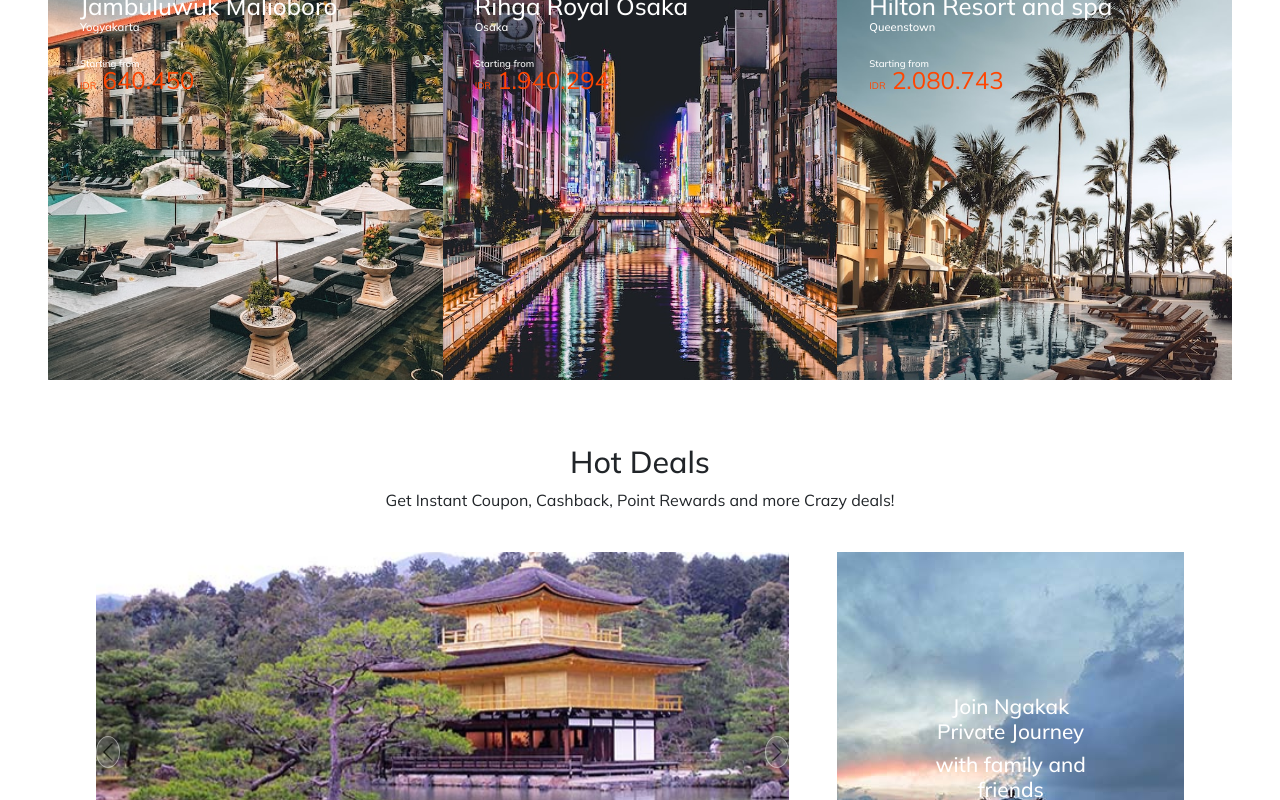
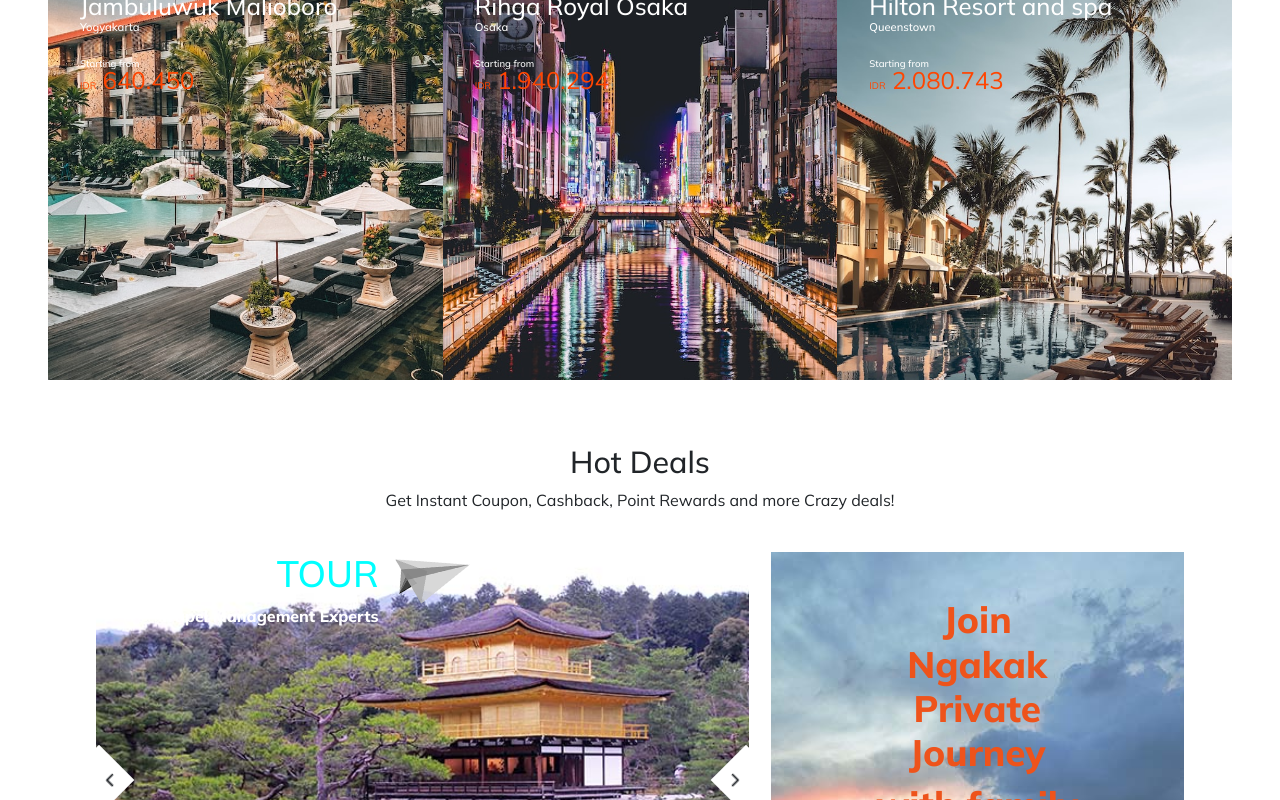
Before and after one commit to Jusman91/Web_Taravel, a React (Create React App) app: page /hotels in a window 1280 px wide. Shown: the part 2000-2800 px from the top of the page. Built offline with nearby package versions, Linux system fonts and the light colour scheme.

Commit message:
add content in tour packages

```diff
--- a/src/App.css
+++ b/src/App.css
@@ -1,11 +1,3 @@
-@import url('https://fonts.googleapis.com/css2?family=Mulish:ital,wght@0,200;0,300;0,400;0,500;0,600;0,700;0,800;0,900;1,200;1,300;1,400;1,500;1,600;1,700;1,800;1,900&display=swap');
-
-* {
-	margin: 0;
-	padding: 0;
-	box-sizing: border-box;
-	font-family: 'Mulish', sans-serif;
-}
 .head {
 	text-align: center;
 	margin-bottom: 2rem;
--- /dev/null
+++ b/src/components/banners/BannerSlide.css
@@ -0,0 +1,158 @@
+.container-banners {
+	width: 100%;
+	height: 100vh;
+	padding: 3rem 6rem;
+	margin-bottom: -4rem;
+	text-align: center;
+	font-size: 0.8rem;
+}
+
+.wrapper-banners {
+	position: relative;
+}
+.container-banners .slick-list {
+	width: 60%;
+}
+.wrapper-banner .image-slide {
+	width: 100%;
+	height: 450px;
+}
+.icon-arrow-left {
+	display: flex;
+	justify-content: flex-end;
+	align-items: flex-start;
+	padding-top: 0.5rem;
+	padding-right: 0.5rem;
+	position: absolute;
+	background-color: #fff;
+	width: 50px;
+	height: 50px;
+	left: -2%;
+	top: 45%;
+	transform: translateY(-50%);
+	font-size: 1.2rem;
+	z-index: 888;
+	cursor: pointer;
+	transform: rotate(45deg);
+}
+.iconarrowleft {
+	transform: rotate(45deg);
+}
+.icon-arrow-right {
+	display: flex;
+	justify-content: flex-start;
+	align-items: flex-end;
+	padding-bottom: 0.5rem;
+	padding-left: 0.5rem;
+	position: absolute;
+	background-color: #fff;
+	width: 50px;
+	height: 50px;
+	right: 38%;
+	top: 45%;
+	transform: translateY(-50%);
+	font-size: 1.2rem;
+	transform: rotate(45deg);
+	cursor: pointer;
+}
+.iconarrowright {
+	transform: rotate(45deg);
+}
+.icon-arrow-left:hover,
+.icon-arrow-right:hover {
+	color: rgb(238, 83, 27);
+}
+.wrapper-banner .image-slide img {
+	width: 100%;
+	height: 100%;
+	object-fit: cover;
+}
+.wrapper-banner .logo-banner {
+	position: relative;
+	font-weight: 800;
+}
+.wrapper-banner .logo-banner h1 {
+	color: #fff;
+	font-weight: 900 bold;
+	font-size: 2.3rem;
+}
+.wrapper-banner .logo-banner p {
+	font-size: 1rem;
+	color: #fff;
+	text-align: end;
+}
+.wrapper-banner .logo-banner span {
+	color: aqua;
+}
+.wrapper-banner .logo-banner img {
+	width: 25%;
+	position: absolute;
+	right: -30%;
+	top: -10%;
+	transform: rotate(30deg);
+}
+.wrapper-banner .text-slide {
+	position: absolute;
+	top: 10%;
+	transform: translate(0, -50%);
+	padding-left: 1rem;
+	z-index: 99;
+}
+.wrapper-banner .desc-banner {
+	position: absolute;
+	color: #fff;
+	top: 80%;
+	/* left: 50%; */
+	transform: translate(4%, -50%);
+	z-index: 99;
+}
+.wrapper-banner .desc-banner h3 {
+	font-size: 2.1rem;
+}
+.wrapper-banner .desc-banner p {
+	color: rgb(238, 83, 27);
+	font-size: 1.7rem;
+	font-weight: 700;
+}
+.banner-img {
+	position: absolute;
+	right: 0;
+	top: 0;
+	width: 38%;
+	height: 450px;
+}
+.banner-img img {
+	width: 100%;
+	height: 100%;
+	object-fit: cover;
+}
+.banner-img .text-banner {
+	position: absolute;
+	top: 10%;
+	left: 50%;
+	transform: translate(-50%, 0);
+}
+.banner-img .text-banner h3,
+.text-banner h4 {
+	font-size: 2.3rem;
+	font-weight: 800;
+	color: rgb(238, 83, 27);
+}
+
+.container-banners .btn-banner {
+	background-color: rgb(67, 114, 233);
+	border: none;
+	outline: none;
+	border-radius: 4px;
+	padding: 0.5rem 1rem;
+	font-size: 1rem;
+	font-weight: 600;
+	color: #fff;
+	margin-top: 1.3rem;
+	transition: 1s;
+}
+
+.btn-banner:hover {
+	background-color: #fff;
+	color: rgb(67, 114, 233);
+}
--- a/src/components/banners/BannerSlide.jsx
+++ b/src/components/banners/BannerSlide.jsx
@@ -1,13 +1,46 @@
-import React from 'react';
-import Carousel from 'react-bootstrap/Carousel';
-import '../banners/SlideStyles.css';
-import Banner1 from '../../asset/banner/b2.jpg';
-import Banner2 from '../../asset/banner/b3.jpg';
-import Banner3 from '../../asset/banner/b4.jpg';
-import Banner4 from '../../asset/banner/b5.jpg';
+import '../banners/BannerSlide.css';
+
 import Banner5 from '../../asset/banner/b1.jpg';
+import Slider from 'react-slick';
+import BannerSlideData from './BannerSlideData';
+import BannerSlideContainer from './BannerSlideContainer';
+import {
+	IoIosArrowUp,
+	IoIosArrowDown,
+} from 'react-icons/io';
+
+function SamplePrevArrow(props) {
+	const { onClick } = props;
+	return (
+		<div className='icon-arrow-left' onClick={onClick}>
+			<IoIosArrowDown className='iconarrowleft' />
+		</div>
+	);
+}
+function SampleNextArrow(props) {
+	const { onClick } = props;
+	return (
+		<div className='icon-arrow-right' onClick={onClick}>
+			<IoIosArrowUp className='iconarrowright' />
+		</div>
+	);
+}
 
 function Slide() {
+	const data = BannerSlideData();
+	const settings = {
+		dots: false,
+		infinite: true,
+		arrows: true,
+		nextArrow: <SampleNextArrow />,
+		prevArrow: <SamplePrevArrow />,
+		slidesToShow: 1,
+		slidesToScroll: 1,
+		autoplay: true,
+		speed: 1000,
+		autoplaySpeed: 5000,
+		cssEase: 'linear',
+	};
 	return (
 		<section className='container-banners'>
 			<div className='head'>
@@ -17,45 +50,19 @@ function Slide() {
 					more Crazy deals!
 				</p>
 			</div>
-			<div className='banner-slide'>
-				<Carousel slide={true} variant='dark'>
-					<Carousel.Item interval-={300}>
-						<div>
-							<img
-								className='d-block w-100'
-								src={Banner1}
-								alt='First slide'
+			<div className='wrapper-banners'>
+				<div>
+					<Slider {...settings}>
+						{data.map((item, idx) => (
+							<BannerSlideContainer
+								key={idx}
+								image={item.image}
+								text1={item.text1}
+								text2={item.text2}
 							/>
-						</div>
-					</Carousel.Item>
-					<Carousel.Item interval-={300}>
-						<div>
-							<img
-								className='d-block w-100'
-								src={Banner2}
-								alt='Second slide'
-							/>
-						</div>
-					</Carousel.Item>
-					<Carousel.Item interval-={300}>
-						<div>
-							<img
-								className='d-block w-100'
-								src={Banner3}
-								alt='Third slide'
-							/>
-						</div>
-					</Carousel.Item>
-					<Carousel.Item interval-={300}>
-						<div>
-							<img
-								className='d-block w-100'
-								src={Banner4}
-								alt='Third slide'
-							/>
-						</div>
-					</Carousel.Item>
-				</Carousel>
+						))}
+					</Slider>
+				</div>
 				<div className='banner-img'>
 					<div className='text-banner'>
 						<h3>Join Ngakak Private Journey</h3>
--- /dev/null
+++ b/src/components/banners/BannerSlideContainer.jsx
@@ -0,0 +1,27 @@
+import Logo from '../../asset/logo/p1.png';
+export const BannerSlideContainer = (props) => {
+	return (
+		<>
+			<div className='wrapper-banner'>
+				<div className='image-slide'>
+					<img src={props.image} alt='Banners' />
+				</div>
+				<div className='text-slide'>
+					<div className='logo-banner'>
+						<h1>
+							NGAKAK <span>TOUR</span>
+						</h1>
+						<p>Trapel Management Experts</p>
+						<img src={Logo} alt='logo' />
+					</div>
+				</div>
+				<div className='desc-banner'>
+					<h3>{props.text1}</h3>
+					<p>{props.text2}</p>
+				</div>
+			</div>
+		</>
+	);
+};
+
+export default BannerSlideContainer;
--- /dev/null
+++ b/src/components/banners/BannerSlideData.js
@@ -0,0 +1,33 @@
+import Banner1 from '../../asset/banner/b2.jpg';
+import Banner2 from '../../asset/banner/b3.jpg';
+import Banner3 from '../../asset/banner/b4.jpg';
+import Banner4 from '../../asset/banner/b5.jpg';
+
+export const BannerSlideData = () => {
+  const data = [
+    {
+      image: Banner1,
+      text1: 'Discover Sydney & New South Wales in Spring',
+      text2: 'Start from Rp 19Jt-an',
+    },
+    {
+      image: Banner2,
+      text1: '7 Days KAWAI JEPANG Theme Park',
+      text2: 'Start from Rp 30Jt-an',
+    },
+    {
+      image: Banner3,
+      text1: 'Enchanting Trip Europe',
+      text2: 'Start from Rp 30Jt-an',
+    },
+    {
+      image: Banner4,
+      text1: 'Exotic Dubai Holiday',
+      text2: 'Start from Rp 16Jt-an',
+    },
+  ];
+  return data
+
+}
+
+export default BannerSlideData
--- a/src/components/main/tour_packages/TrendingTourStyles.css
+++ b/src/components/main/tour_packages/TrendingTourStyles.css
@@ -2,6 +2,7 @@
 	padding: 4rem 3rem 1rem 3rem;
 	box-sizing: border-box;
 }
+
 .wrapp-content-tour {
 	display: grid;
 	grid-template-columns: repeat(
--- /dev/null
+++ b/src/components/main/tour_packages/all_destination/AllDestinations.css
@@ -0,0 +1,26 @@
+.container-all-destinations {
+	padding: 4rem 3rem 1rem 3rem;
+	display: grid;
+	grid-template-columns: 350px auto;
+}
+.container-all-destinations .filter-packages {
+	border-right: 3px solid #ccc;
+}
+
+.container-all-destinations .list-destinations {
+	display: flex;
+	justify-content: center;
+	align-items: center;
+	gap: 4rem;
+	font-size: 2rem;
+}
+.container-all-destinations .list-destinations li {
+	list-style: none;
+	cursor: pointer;
+}
+.container-all-destinations .active-list-destinations {
+	list-style: none;
+	cursor: pointer;
+	color: rgb(67, 114, 233);
+	border-bottom: 5px solid rgb(67, 114, 233);
+}
--- /dev/null
+++ b/src/components/main/tour_packages/all_destination/AllDestinations.jsx
@@ -0,0 +1,43 @@
+import '../all_destination/AllDestinations.css';
+import TrendingTour from '../../tour_packages/TrendingTour';
+import HotelsOffers from '../../hotels/HotelsOffers';
+import { useState } from 'react';
+
+function AllDestinations() {
+	const [activeList, setActiveList] = useState('trending');
+	return (
+		<>
+			<div className='container-all-destinations'>
+				<div className='filter-packages'>
+					<h2>Filter Packages</h2>
+				</div>
+				<div>
+					<ul className='list-destinations'>
+						<li
+							className={
+								activeList === 'trending'
+									? 'active-list-destinations'
+									: ''
+							}
+							onClick={() => setActiveList('trending')}>
+							Trending Tour Packages
+						</li>
+						<li
+							className={
+								activeList === 'all'
+									? 'active-list-destinations'
+									: ''
+							}
+							onClick={() => setActiveList('all')}>
+							All Destinatioons
+						</li>
+					</ul>
+					{activeList === 'trending' && <TrendingTour />}
+					{activeList === 'all' && <HotelsOffers />}
+				</div>
+			</div>
+		</>
+	);
+}
+
+export default AllDestinations;
--- a/src/components/search/SearchingFlights.css
+++ b/src/components/search/SearchingFlights.css
@@ -119,13 +119,14 @@
 .room {
 	display: flex;
 	justify-content: flex-start;
+	gap: 0.5rem;
 }
 .adult .icon {
 	margin-right: 0.6rem;
 }
 .child .icon {
 	font-size: 1rem;
-	margin-right: -3rem;
+	/* margin-right: 0.6rem; */
 }
 .form-category {
 	position: absolute;
--- a/src/components/search/SearchingFlights.jsx
+++ b/src/components/search/SearchingFlights.jsx
@@ -115,18 +115,14 @@ function SearchingFlights() {
 					className='age-category'>
 					<div className='adult'>
 						<BsPerson className='icon' />
-						<div>
-							{adult}
-							<span> Adult</span>
-						</div>
+						{adult}
+						<span> Adult</span>
 					</div>
 					<div className='child'>
 						<BsPerson className='icon' />
-						<div>
-							{child}
-							<span> Child,</span> {infant}
-							<span> Infant</span>
-						</div>
+						{child}
+						<span> Child,</span> {infant}
+						<span> Infant</span>
 					</div>
 					<form
 						onSubmit={handleSubmit}
--- a/src/index.css
+++ b/src/index.css
@@ -1,10 +1,13 @@
+@import url('https://fonts.googleapis.com/css2?family=Mulish:ital,wght@0,200;0,300;0,400;0,500;0,600;0,700;0,800;0,900;1,200;1,300;1,400;1,500;1,600;1,700;1,800;1,900&display=swap');
+
 * {
-  margin: 0;
-  padding: 0;
-  box-sizing: border-box;
+	margin: 0;
+	padding: 0;
+	box-sizing: border-box;
+	/* font-size: 16px; */
+	font-family: 'Mulish', sans-serif;
 }
-
 .App {
-  font-family: sans-serif;
-  text-align: center;
+	font-family: sans-serif;
+	text-align: center;
 }
--- a/src/routes/TourPackages.js
+++ b/src/routes/TourPackages.js
@@ -1,7 +1,7 @@
 import React from 'react';
 import SearchingPackages from '../components/search/SearchingPackages';
-import TrendingTour from '../components/main/tour_packages/TrendingTour';
 import HeroTours from '../components/hero/HeroTours';
+import AllDestinations from '../components/main/tour_packages/all_destination/AllDestinations';
 
 
 
@@ -12,7 +12,7 @@ function TourPackages() {
     <>
       <HeroTours />
       <SearchingPackages />
-      <TrendingTour />
+      <AllDestinations />
     </>
   )
 }
```
